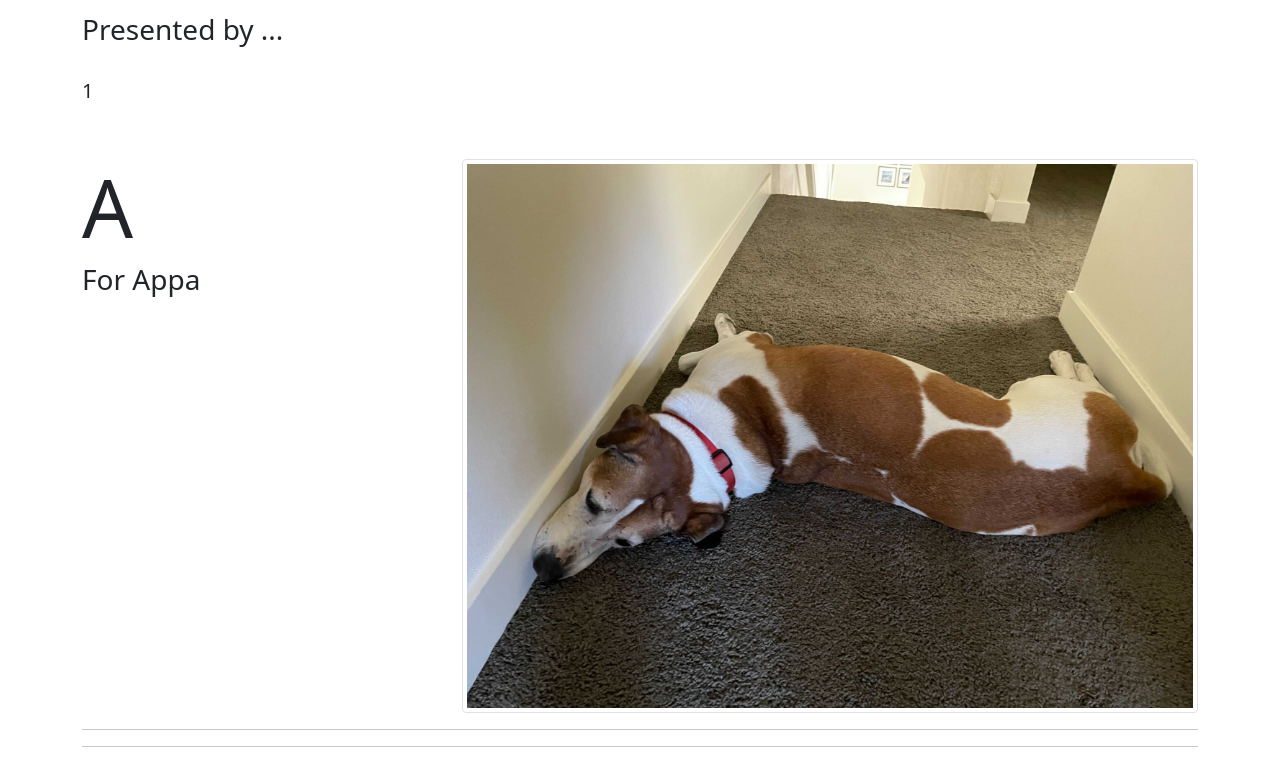
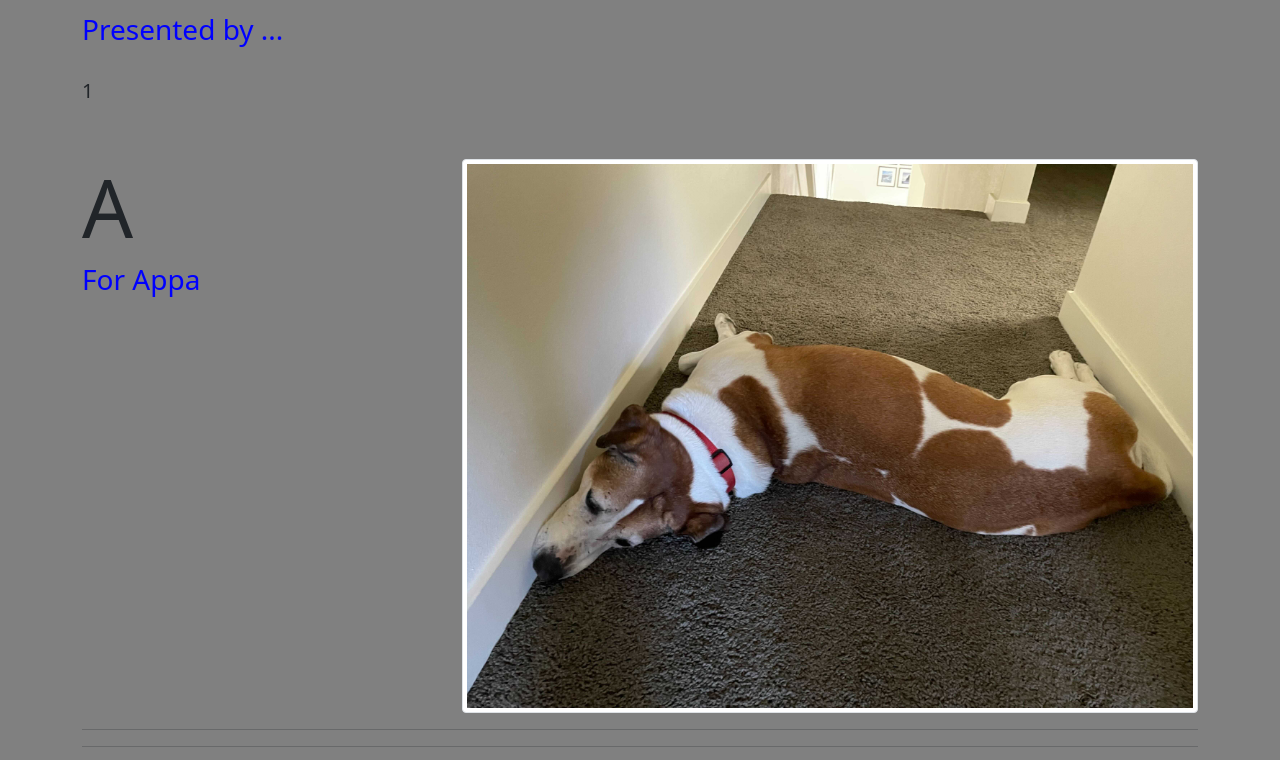
Before and after one commit to xCrowstone/proyec-replit, a plain HTML site: page index.html in a window 1280 px wide. Shown: the part 67-827 px from the top of the page. Drawn offline with nearby package versions, Linux system fonts and the light colour scheme.

Commit message:
css y cambios en html

```diff
--- a/index.html
+++ b/index.html
@@ -7,6 +7,7 @@
   <title>replit</title>
   <link href="https://cdn.jsdelivr.net/npm/bootstrap@5.1.3/dist/css/bootstrap.min.css" rel="stylesheet"
     integrity="sha384-1BmE4kWBq78iYhFldvKuhfTAU6auU8tT94WrHftjDbrCEXSU1oBoqyl2QvZ6jIW3" crossorigin="anonymous">
+  <link rel="stylesheet" href="style.css">
 
 </head>
 
@@ -20,7 +21,7 @@
     <br>
     <div class="row">
       <div class="col">
-        <h3>Presented by ...</h3>
+        <h3 class="blue-text">Presented by ...</h3>
       </div>
     </div>
     <br>
@@ -38,7 +39,7 @@
     <div class="row">
       <div class="col-4">
         <h1 class="display-1">A</h1>
-        <h3>For Appa</h3>
+        <h3 class="blue-text">For Appa</h3>
       </div>
       <div class="col-8">
         <img src="Pictures/a-appa.jpg" class="img-thumbnail">
@@ -51,7 +52,7 @@
     <div class="row">
       <div class="col-4">
         <h1 class="display-1">B</h1>
-        <h3>For Beans</h3>
+        <h3 class blue-text>For Beans</h3>
       </div>
       <div class="col-8">
         <img src="Pictures/b-beans.jpg" class="img-thumbnail">
@@ -79,7 +80,7 @@
     <div class="row">
       <div class="col-4">
         <h1 class="display-1">D</h1>
-        <h3>For Duck</h3>
+        <h3 class="red-text">For Duck</h3>
       </div>
       <div class="col-8">
         <!-- Notice where the URL goes to -->
--- a/style.css
+++ b/style.css
@@ -1,4 +1,16 @@
-tml {
+html {
     height: 100%;
     width: 100%;
   }
+  body {
+    background-color: grey;
+}
+h3 {
+  color: green;
+}
+.blue-text {
+  color: blue;
+}
+.red-text {
+  color: red;
+}
```
